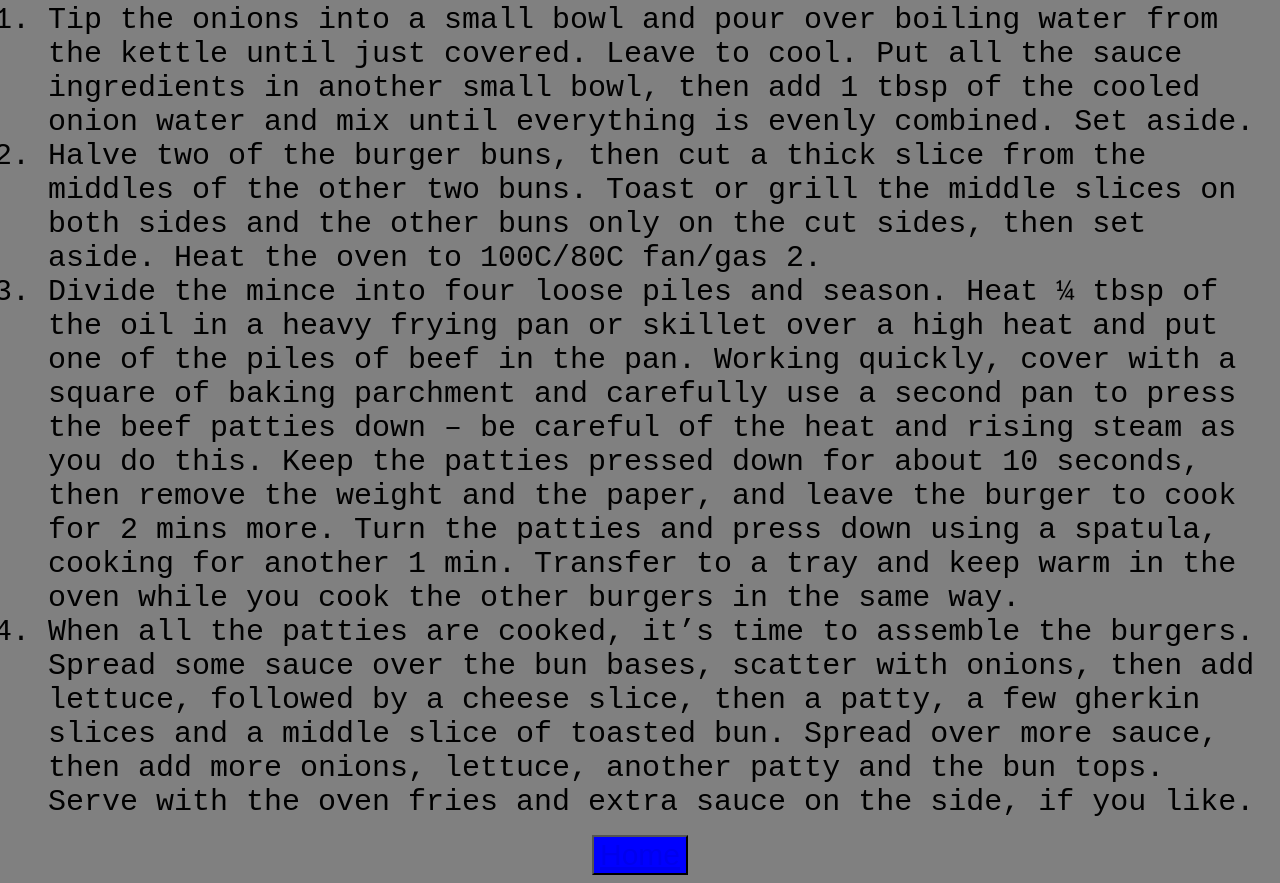
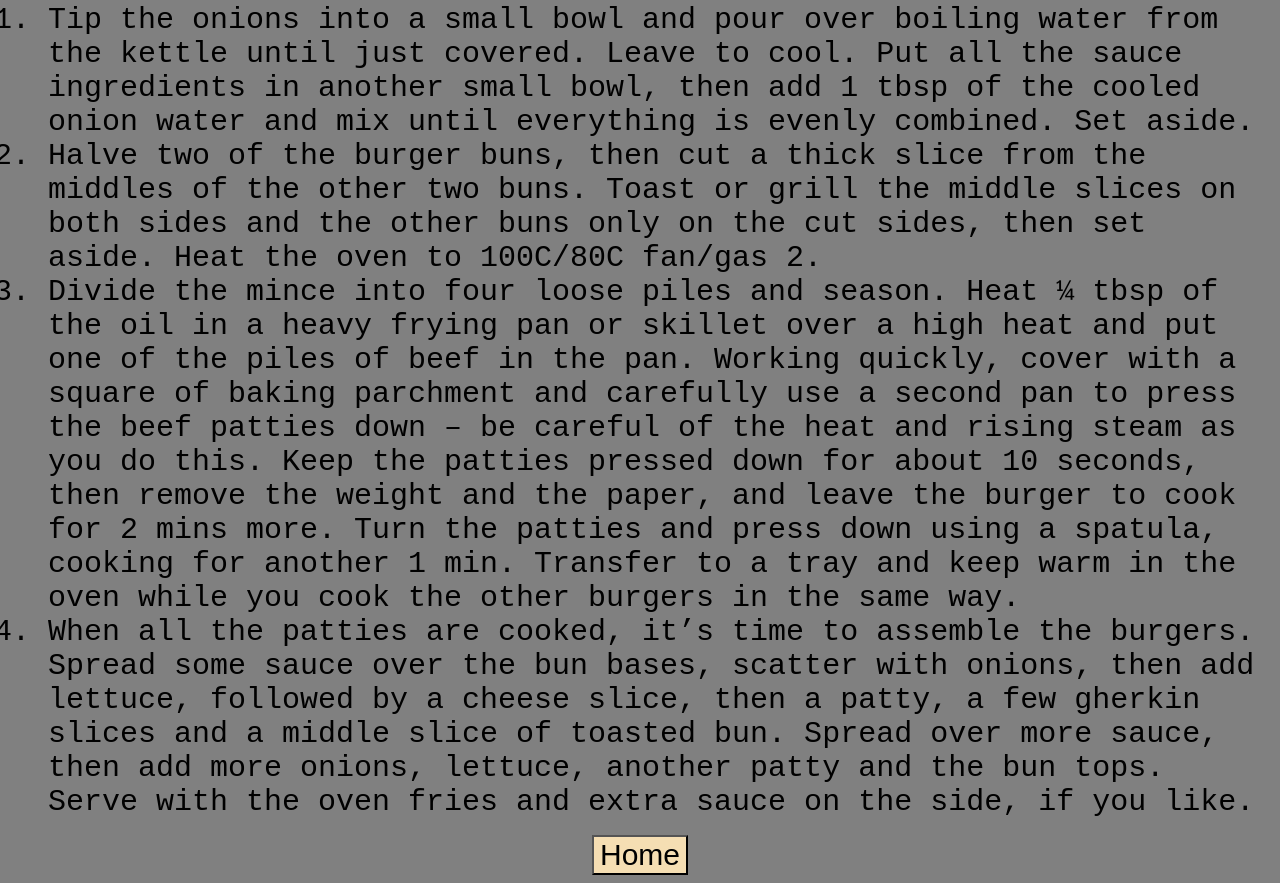
Before and after one commit to jake-jeffrey15/Second-Odin-recipes-, a plain HTML site: page recipes/Burger.html in a window 1280 px wide. Shown: the part 1366-2249 px from the top of the page. Drawn offline with Linux system fonts and the light colour scheme.

Commit message:
updated button color and font

```diff
--- a/style.css
+++ b/style.css
@@ -46,5 +46,15 @@ font-size: 30px;
 margin-right: auto;
 margin-left: auto;
 display: block;
-background-color: blue;
+background-color: wheat;
+text-decoration: none;
+color: black;
+
 }
+
+
+#button-link {
+color: black;
+text-decoration: black;
+
+}
```
